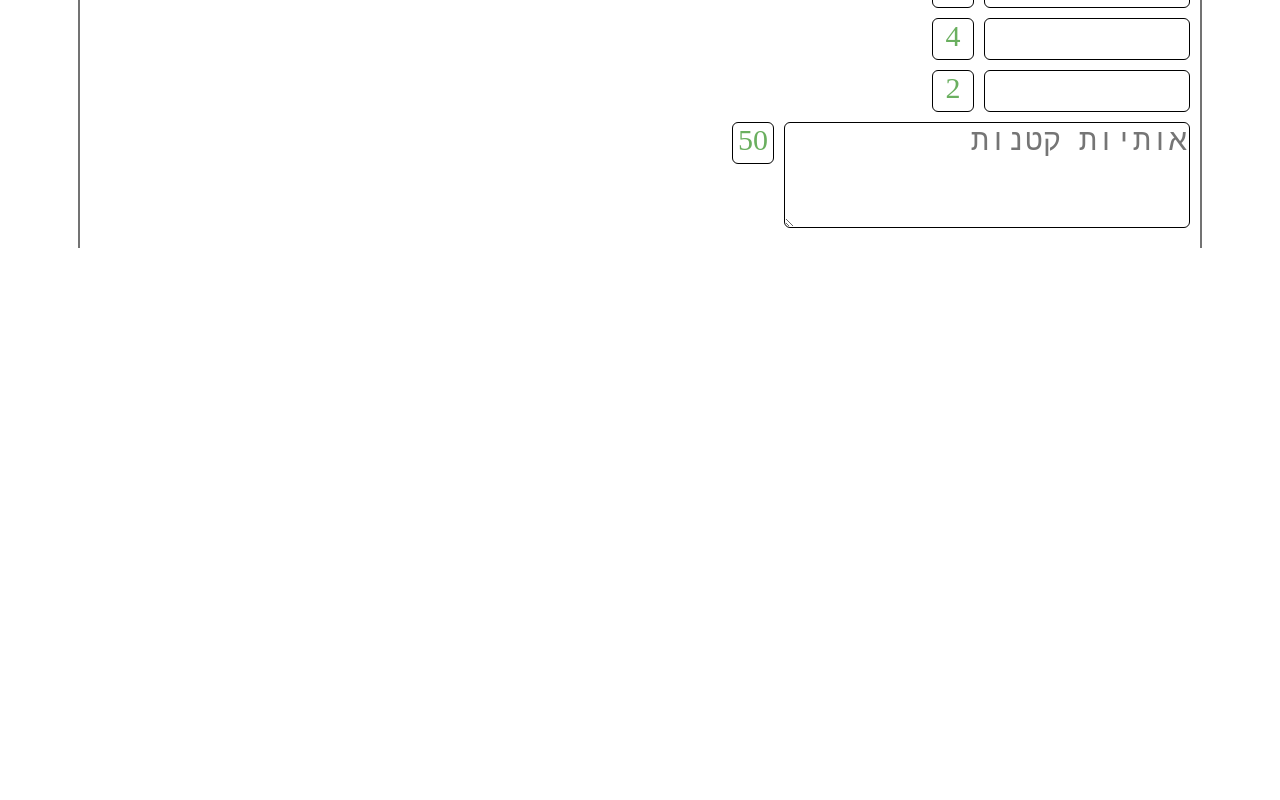
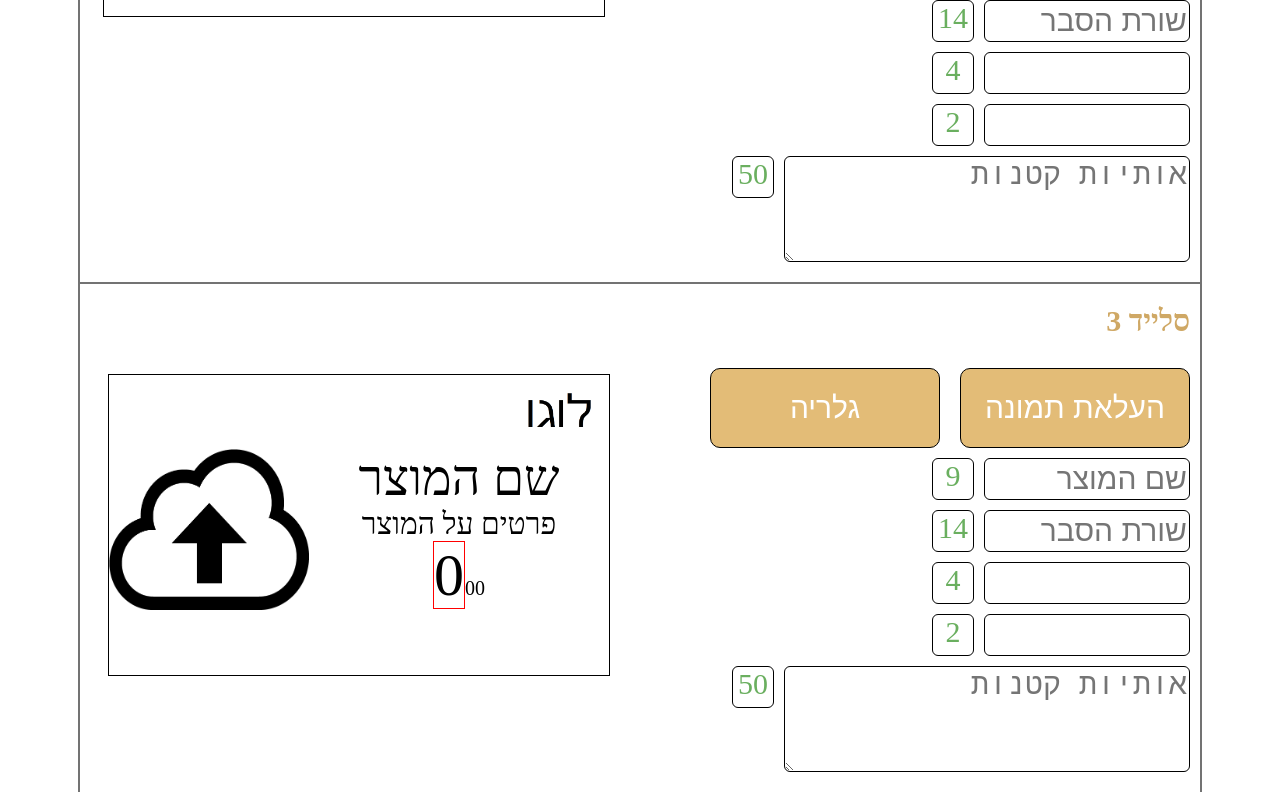
Before and after one commit to shauliperets/MovieMaker, a React (Create React App) app in the folder client/: page / in a window 1280 px wide. Shown: the part 1181-1981 px from the top of the page. Before the commit the page ends 1437 px from the top, so only its background shows below. Built offline with nearby package versions, Linux system fonts and the light colour scheme.

Commit message:
Adding: Slide three & price

```diff
--- a/client/src/App.js
+++ b/client/src/App.js
@@ -8,6 +8,7 @@ import Popup from "./Popup";
 import ColorSet from "./ColorSet";
 import UploadFile from "./UploadFile";
 import SlideOne from "./SlideOne";
+import SlideThree from "./SlideThree";
 
 function App() {
   const [isColorSetPopupOpen, setIsColorSetPopupOpen] = React.useState(false);
@@ -21,6 +22,8 @@ function App() {
   const [backgroundSource, setBackgroundSource] = React.useState("./image-load.png");
   const [productName, setProductName] = React.useState("שם המוצר");
   const [productDetails, setProductDetails] = React.useState("פרטים על המוצר");
+  const [productPriceMajor, setProductPriceMajor] = React.useState("0");
+  const [productPriceMinor, setProductPriceMinor] = React.useState("00");
 
   React.useEffect(() => {
     //document.querySelector(".select-logo__logo").src = "./images/logo.png";
@@ -134,11 +137,24 @@ function App() {
           logoSource={logoSource}
           productName={productName}
           productDetails={productDetails}
+          productPriceMajor={productPriceMajor}
+          productPriceMinor={productPriceMinor}
           backgroundSource={backgroundSource}
           onLoadClick={openBackroundPopup}
           onProductChange={updateProductName}
           onDetailsChange={updateProductDetails}
         ></SlideOne>
+        <SlideThree
+          logoSource={logoSource}
+          productName={productName}
+          productDetails={productDetails}
+          productPriceMajor={productPriceMajor}
+          productPriceMinor={productPriceMinor}
+          backgroundSource={backgroundSource}
+          onLoadClick={openBackroundPopup}
+          onProductChange={updateProductName}
+          onDetailsChange={updateProductDetails}
+        ></SlideThree>
         <Popup isOpen={isColorSetPopupOpen} onClose={closePopup}>
           <ColorSet name="Tech" onSelect={selectedColorSet}></ColorSet>
           <ColorSet name="Sunset" onSelect={selectedColorSet}></ColorSet>
--- /dev/null
+++ b/client/src/Display.css
@@ -0,0 +1,50 @@
+.display {
+  border: 1px solid black;
+  width: 500px;
+  height: 300px;
+}
+
+.display__logo {
+  width: 100px;
+}
+
+.display__body {
+  display: flex;
+  flex-direction: row;
+}
+
+.display__details {
+  font-size: 30px;
+  text-align: center;
+  display: flex;
+  flex-direction: column;
+  word-wrap: break-word;
+  width: 300px;
+}
+
+.display__product-name {
+  font-size: 50px;
+  text-align: center;
+}
+
+.display__product-details {
+  font-size: 30px;
+  text-align: center;
+}
+
+.display__product-price {
+  text-align: center;
+}
+
+.display__product-price-major {
+  font-size: 60px;
+  border: 1px solid red;
+}
+
+.display__product-price-minor {
+  font-size: 20px;
+}
+
+.display__image {
+  width: 200px;
+}
--- /dev/null
+++ b/client/src/Display.js
@@ -0,0 +1,20 @@
+function Display(props) {
+  return (
+    <div className="display">
+      <img className="display__logo" src={props.logoSource}></img>
+      <div className="display__body">
+        <div className="display__details">
+          <label className="display__product-name">{props.productName}</label>
+          <label className="display__product-details">{props.productDetails}</label>
+          <div>
+            <label className="display__product-price-major">{props.productPriceMajor}</label>
+            <label className="display__product-price-minor">{props.productPriceMinor}</label>
+          </div>
+        </div>
+        <img className="display__image" src={props.backgroundSource}></img>
+      </div>
+    </div>
+  );
+}
+
+export default Display;
--- a/client/src/SelectLogo.js
+++ b/client/src/SelectLogo.js
@@ -23,6 +23,7 @@ function SelectLogo(props) {
           <label className="select-logo__display-product-name">שם המוצר</label>
           <label className="select-logo__display-product-details">פרטים על המוצר</label>
         </div>
+        <label className="select-logo__display-product-details">פרטים על המוצר</label>
       </div>
     </div>
   );
--- a/client/src/SlideOne.js
+++ b/client/src/SlideOne.js
@@ -1,4 +1,5 @@
 import slideOneDropdown from "./images/slide-1-dropdown.jpg";
+import Display from "./Display";
 
 function SlideOne(props) {
   return (
@@ -68,18 +69,15 @@ function SlideOne(props) {
         </div>
       </div>
       <div className="slide-one__display">
-        <div className="slide-one__presentation">
-          <div className="slide-one__presentation-header">
-            <img className="slide-one__logo" src={props.logoSource}></img>
-          </div>
-          <div className="slide-one__presentation-body">
-            <div className="slide-one__presentation-body-text">
-              <label className="slide-one__product-name">{props.productName}</label>
-              <label className="slide-one__product-details">{props.productDetails}</label>
-            </div>
-            <img className="slide-one__presentation-body-image" src={props.backgroundSource}></img>
-          </div>
-        </div>
+        <Display
+          logoSource={props.logoSource}
+          productName={props.productName}
+          productDetails={props.productDetails}
+          backgroundSource={props.backgroundSource}
+          onLoadClick={props.openBackroundPopup}
+          onProductChange={props.updateProductName}
+          onDetailsChange={props.updateProductDetails}
+        ></Display>
       </div>
     </div>
   );
--- /dev/null
+++ b/client/src/SlideThree.css
@@ -0,0 +1,84 @@
+.slide-three {
+  display: flex;
+  flex-direction: row;
+  margin: 0 auto;
+  width: 1100px;
+  border-top: 2px solid #737373;
+  border-right: 2px solid #737373;
+  border-left: 2px solid #737373;
+  padding: 20px 10px 10px 10px;
+}
+
+.slide-three__sidebar {
+  display: flex;
+  flex-direction: column;
+  width: 580px;
+}
+
+.slide-three__title {
+  color: #cfa865;
+  font-size: 30px;
+  padding: 0 0 30px 0;
+  margin: 0;
+}
+
+.slide-three__load-image-buttons {
+  display: flex;
+  flex-direction: row;
+  gap: 20px;
+}
+
+.slide-three__button {
+  border-radius: 10px;
+  width: 230px;
+  height: 80px;
+  background-color: #e3bc77;
+  border: 1px solid black;
+  color: white;
+  font-size: 30px;
+}
+
+.slide-three__button:hover {
+  opacity: 0.7;
+}
+
+.slide-three__inputs {
+  padding: 10px 0 0 0;
+}
+
+.slide-three__input-line {
+  display: flex;
+  flex-direction: row;
+  gap: 10px;
+  padding: 0 0 10px 0;
+}
+
+.slide-three__input {
+  font-size: 30px;
+  border-radius: 6px;
+  border: 1px solid black;
+}
+
+.slide-three__input_text {
+  width: 200px;
+}
+
+.slide-three__input_textarea {
+  width: 400px;
+  height: 100px;
+  border: 1px solid black;
+}
+
+.slide-three__label {
+  font-size: 30px;
+  border-radius: 6px;
+  border: 1px solid black;
+  width: 40px;
+  height: 40px;
+  text-align: center;
+  color: #6aaf5f;
+}
+
+.slide-three__display {
+  padding: 70px 0 0 0;
+}
--- /dev/null
+++ b/client/src/SlideThree.js
@@ -0,0 +1,86 @@
+import Display from "./Display";
+
+function SlideThree(props) {
+  return (
+    <div className="slide-three">
+      <div className="slide-three__sidebar">
+        <h2 className="slide-three__title">סלייד 3</h2>
+
+        <div className="slide-three__load-image-buttons">
+          <button className="slide-three__button" onClick={props.onLoadClick}>
+            העלאת תמונה
+          </button>
+          <button className="slide-three__button" onClick={props.onLoadClick}>
+            גלריה
+          </button>
+        </div>
+        <div className="slide-three__inputs">
+          <div className="slide-three__input-line">
+            <input
+              placeholder="שם המוצר"
+              className="slide-three__input slide-three__input_text"
+              type="text"
+              onChange={(event) => {
+                props.onProductChange(event.target.value);
+              }}
+            ></input>
+            <label className="slide-three__label" type="text">
+              9
+            </label>
+          </div>
+          <div className="slide-three__input-line">
+            <input
+              placeholder="שורת הסבר"
+              className="slide-three__input slide-three__input_text"
+              type="text"
+              onChange={(event) => {
+                props.onDetailsChange(event.target.value);
+              }}
+            ></input>
+            <label className="slide-three__label" type="text">
+              14
+            </label>
+          </div>
+          <div className="slide-three__input-line">
+            <input className="slide-three__input slide-three__input_text" type="text"></input>
+            <label className="slide-three__label" type="text">
+              4
+            </label>
+          </div>
+          <div className="slide-three__input-line">
+            <input className="slide-three__input slide-three__input_text" type="text"></input>
+            <label className="slide-three__label" type="text">
+              2
+            </label>
+          </div>
+          <div className="slide-three__input-line">
+            <textarea
+              placeholder="אותיות קטנות"
+              cols="10"
+              rows="10"
+              className="slide-three__input slide-three__input_textarea"
+            ></textarea>
+            <label className="slide-three__label" type="text">
+              50
+            </label>
+          </div>
+        </div>
+      </div>
+      <div className="slide-three__display">
+        <Display
+          logoSource={props.logoSource}
+          productName={props.productName}
+          productDetails={props.productDetails}
+          productPriceMajor={props.productPriceMajor}
+          productPriceMinor={props.productPriceMinor}
+          backgroundSource={props.backgroundSource}
+          onLoadClick={props.openBackroundPopup}
+          onProductChange={props.updateProductName}
+          onDetailsChange={props.updateProductDetails}
+        ></Display>
+      </div>
+    </div>
+  );
+}
+
+export default SlideThree;
--- a/client/src/index.css
+++ b/client/src/index.css
@@ -6,3 +6,5 @@
 @import url(ColorSet.css);
 @import url(UploadFile.css);
 @import url(SlideOne.css);
+@import url(SlideThree.css);
+@import url(Display.css);
```
